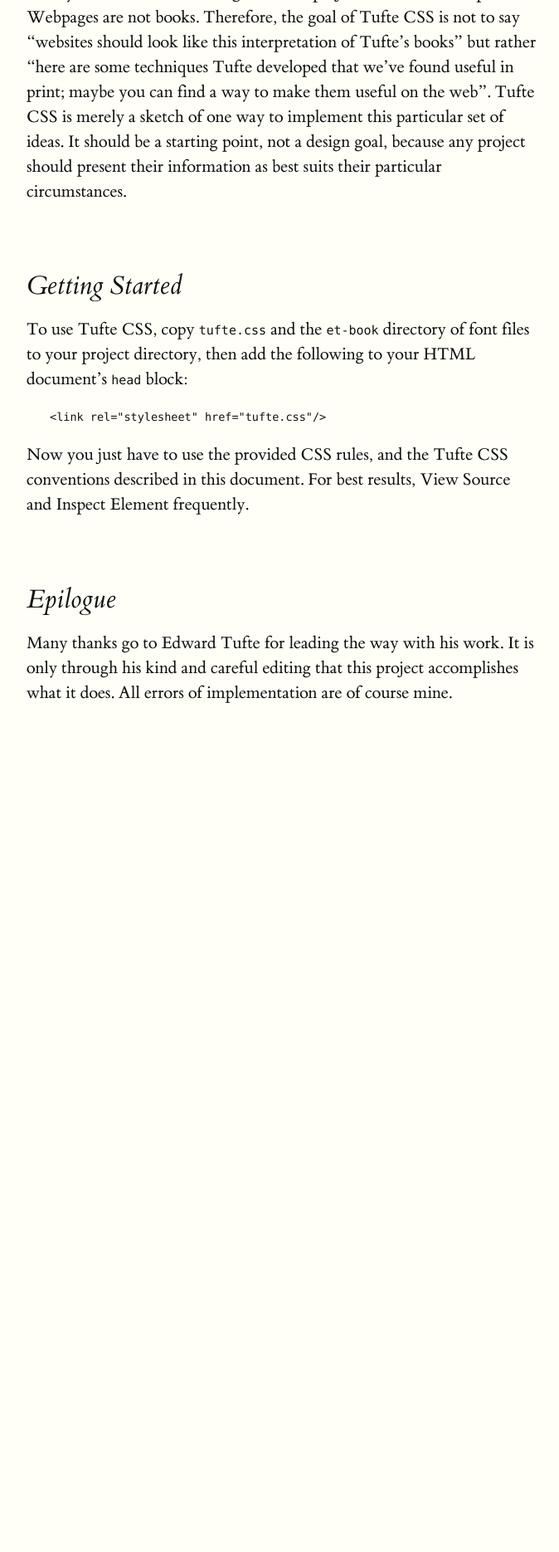
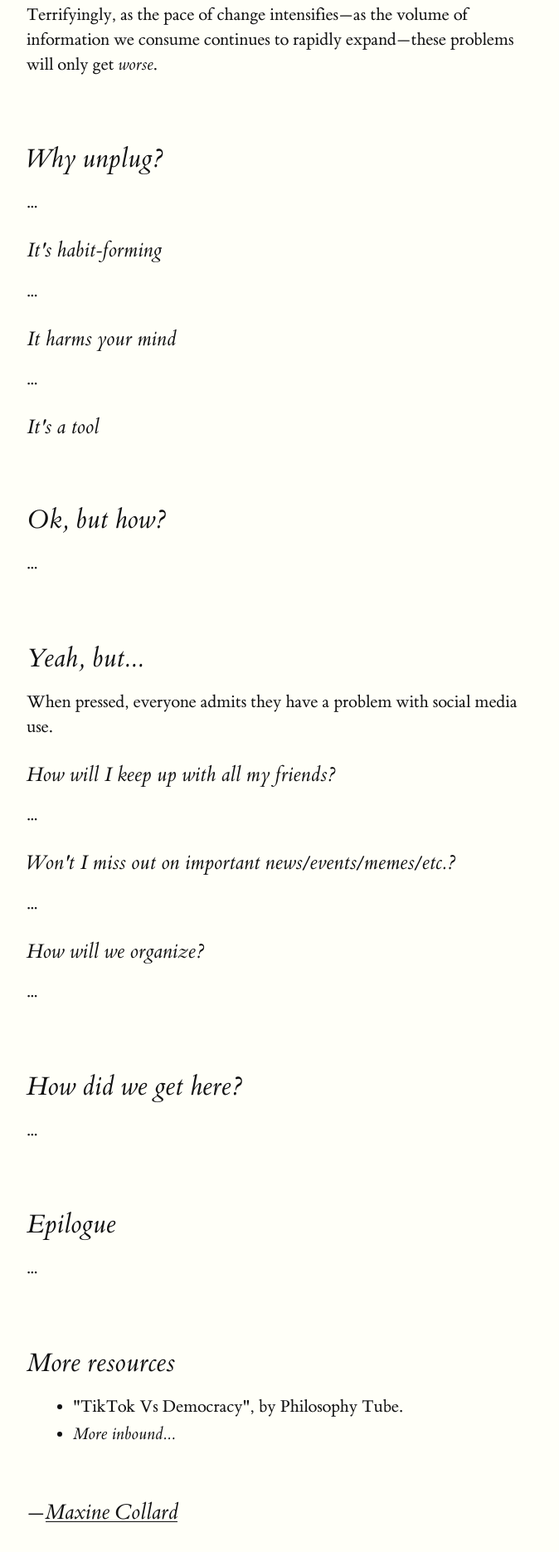
Before and after one commit to maxinelevesque/nocial, a plain HTML site: page docs/index.html in a window 1280 px wide. Shown: the part 772-2642 px from the top of the page at 83% size, without its empty margins (128-802 px from the left). Before the commit the page ends 1741 px from the top, so only its background shows below. Drawn offline with Linux system fonts and the light colour scheme.

Commit message:
Initial content bolus to check formatting

```diff
--- a/docs/index.html
+++ b/docs/index.html
@@ -10,27 +10,70 @@
   <body>
     <article>
       <h1 id="tufte-css">Get off social media</h1>
-      <h2>You can't fight if your mind is paralyzed</h2>
-      <p class="subtitle">Maxine Collard</p>
+      <p class="subtitle">You can't fight if your mind is paralyzed</p>
+
       <section>
-        <p>Tufte CSS provides tools to style web articles using the ideas demonstrated by Edward Tufte’s books and handouts. Tufte’s style is known for its simplicity, extensive use of sidenotes, tight integration of graphics with text, and carefully chosen typography.</p>
-        <p>Tufte CSS was created by <a href="http://www.daveliepmann.com">Dave Liepmann</a> and is now an Edward Tufte project. The original idea was cribbed from <a href="https://tufte-latex.github.io/tufte-latex/">Tufte-LaTeX</a> and <a href="http://rmarkdown.rstudio.com/tufte_handout_format.html">R Markdown’s Tufte Handout format</a>. We give hearty thanks to all the people who have contributed to those projects.</p>
-        <p>If you see anything that Tufte CSS could improve, we welcome your contribution in the form of an issue or pull request on the GitHub project: <a href="https://github.com/edwardtufte/tufte-css">tufte-css</a>. Please note the <a href="https://github.com/edwardtufte/tufte-css#contributing">contribution guidelines</a>.</p>
-        <p>Finally, a reminder about the goal of this project. The web is not print. Webpages are not books. Therefore, the goal of Tufte CSS is not to say “websites should look like this interpretation of Tufte’s books” but rather “here are some techniques Tufte developed that we’ve found useful in print; maybe you can find a way to make them useful on the web”. Tufte CSS is merely a sketch of one way to implement this particular set of ideas. It should be a starting point, not a design goal, because any project should present their information as best suits their particular circumstances.</p>
+        <p>Since the introduction of social media around twenty years ago, the amount of information that we are exposed to every day has exploded. Over the next four-plus years, that process will accelerate dramatically.</p>
+
+        <p>Ingesting this amount of information <em>hurts</em> us. We feel this every day, even if it's difficult to say to ourselves or others.</p>
+
+        <p>The reason is simple: <em>humans are not set up to handle this well</em>. Our biology, psychology, and sociology developed over the course of many thousands of years to be well-suited to entirely different conditions. Being inundated with so much information causes us to be unable to make sense of the world around us and how we fit into it. The flood overwhelms our ability to think, and so paralyzes our minds. Worse, this entire scenario is <em>intentionally engineered</em> to work this way—and to be so addictive that it's impossible to quit, even as the individual and collective harms get worse and worse.</p>
+
+        <p>Terrifyingly, as the pace of change intensifies—as the volume of information we consume continues to rapidly expand—these problems will only get <em>worse</em>.</p>
       </section>
 
       <section>
-        <h2 id="getting-started">Getting Started</h2>
-        <p>To use Tufte CSS, copy <code>tufte.css</code> and the <code>et-book</code> directory of font files to your project directory, then add the following to your HTML document’s <code>head</code> block:</p>
+        <h2 id="why">Why unplug?</h2>
+        <p>...</p>
 
-        <pre><code>&lt;link rel="stylesheet" href="tufte.css"/&gt;</code></pre>
+        <h3>It's habit-forming</h3>
+        <p>...</p>
 
-        <p>Now you just have to use the provided CSS rules, and the Tufte CSS conventions described in this document. For best results, View Source and Inspect Element frequently.</p>
+        <h3>It harms your mind</h3>
+        <p>...</p>
+
+        <h3>It's a tool</h3>
+      </section>
+
+      <section>
+        <h2 id="how">Ok, but how?</h2>
+        <p>...</p>
+      </section>
+
+      <section>
+        <h2 id="how">Yeah, but...</h2>
+        <p>When pressed, everyone admits they have a problem with social media use. </p>
+
+        <h3>How will I keep up with all my friends?</h3>
+        <p>...</p>
+
+        <h3>Won't I miss out on important news/events/memes/<em>etc.</em>?</h3>
+        <p>...</p>
+
+        <h3>How will we organize?</h3>
+        <p>...</p>
+      </section>
+
+      <section>
+        <h2>How did we get here?</h2>
+        <p>...</p>
       </section>
 
       <section>
         <h2 id="epilogue">Epilogue</h2>
-        <p>Many thanks go to Edward Tufte for leading the way with his work. It is only through his kind and careful editing that this project accomplishes what it does. All errors of implementation are of course mine.</p>
+        <p>...</p>
+      </section>
+
+      <section>
+        <h2 id="epilogue">More resources</h2>
+        <ul>
+          <li><a>"TikTok Vs Democracy"</a>, by Philosophy Tube.</li>
+          <li><em>More inbound...</em></li>
+        </ul>
+      </section>
+
+      <section>
+        <p class="subtitle">—<a href="https://maxine.science">Maxine Collard</a></p>
       </section>
     </article>
   </body>
```
